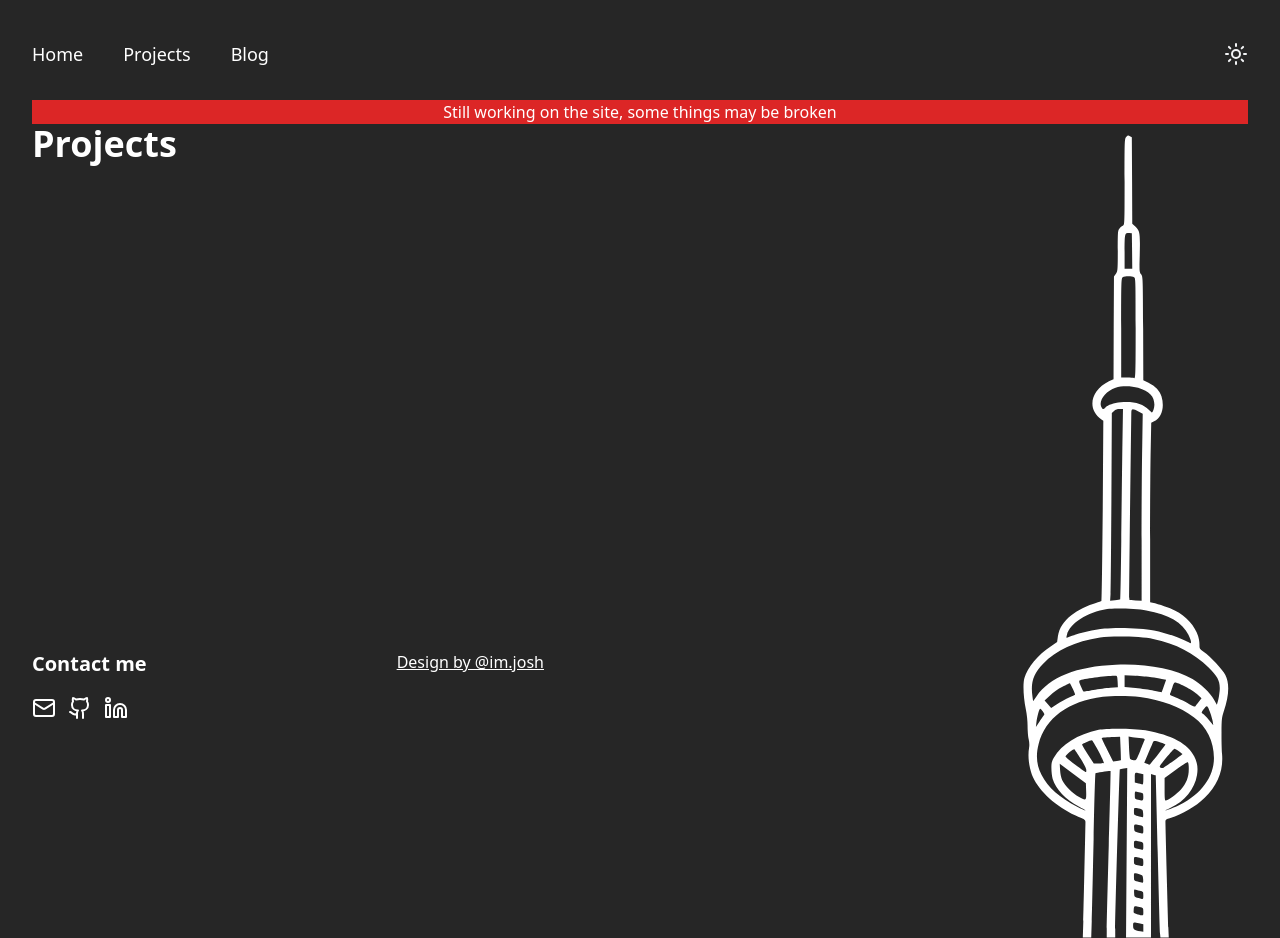
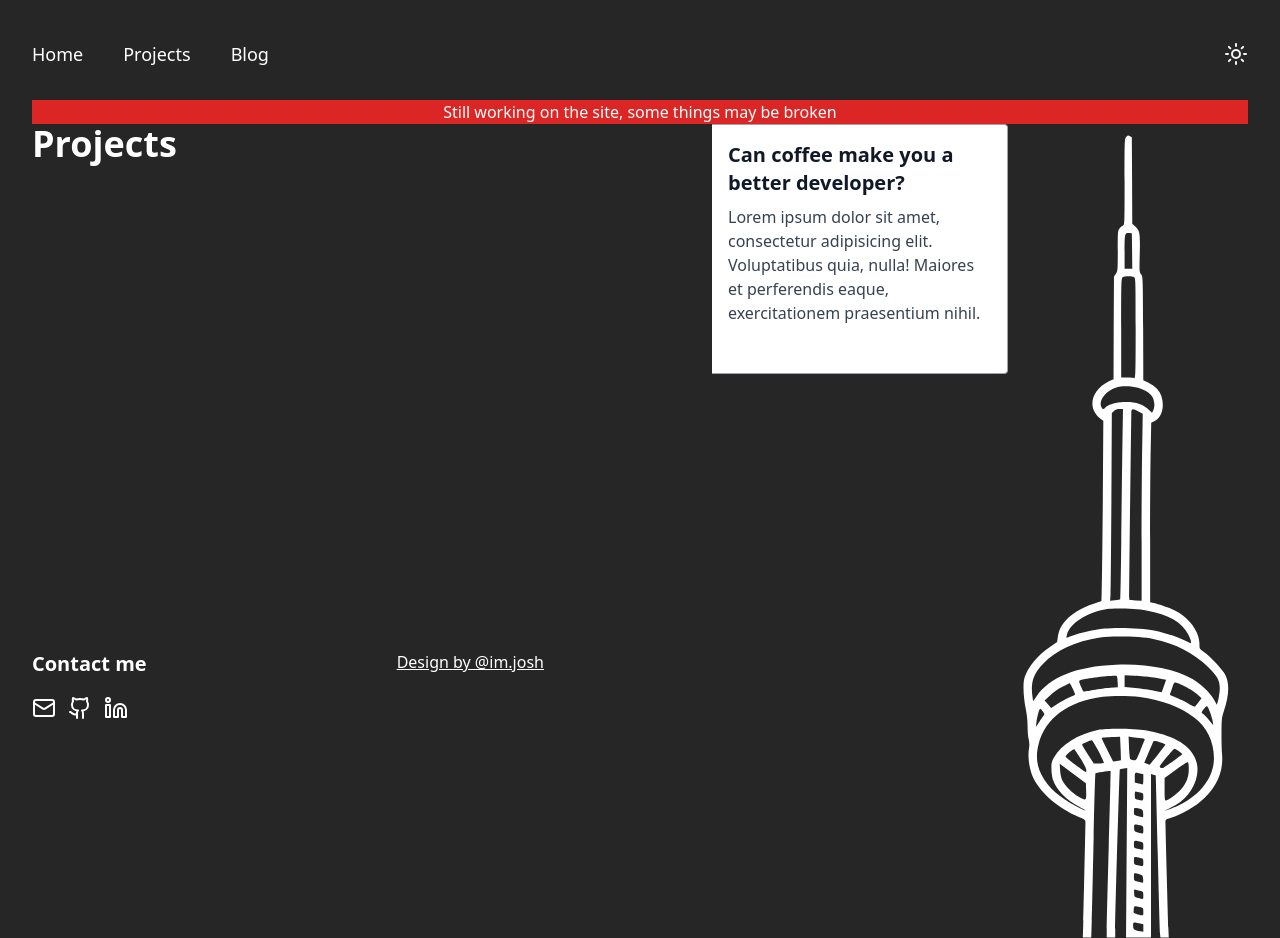
Before and after one commit to florinsalasan/another-portfolio, a Next.js app in the folder my-portfolio/: page /projects in a window 1280 px wide. Built offline with nearby package versions, Linux system fonts and the light colour scheme.

Commit message:
taking an example tailwind card and will modify it for my project section

```diff
--- /dev/null
+++ b/my-portfolio/app/components/projectCard.tsx
@@ -0,0 +1,15 @@
+
+export default function ProjectCard () {
+  return (
+    <div className="max-w-sm w-full lg:max-w-full lg:flex">
+      <div className="h-48 lg:h-auto lg:w-48 flex-none bg-cover rounded-t lg:rounded-t-none lg:rounded-l text-center overflow-hidden" title="Woman holding a mug">
+      </div>
+      <div className="border-r border-b border-l border-gray-400 lg:border-l-0 lg:border-t lg:border-gray-400 bg-white rounded-b lg:rounded-b-none lg:rounded-r p-4 flex flex-col justify-between leading-normal">
+        <div className="mb-8">
+          <div className="text-gray-900 font-bold text-xl mb-2">Can coffee make you a better developer?</div>
+          <p className="text-gray-700 text-base">Lorem ipsum dolor sit amet, consectetur adipisicing elit. Voluptatibus quia, nulla! Maiores et perferendis eaque, exercitationem praesentium nihil.</p>
+        </div>
+      </div>
+    </div>
+    )
+}
--- a/my-portfolio/app/projects/page.tsx
+++ b/my-portfolio/app/projects/page.tsx
@@ -1,6 +1,7 @@
 import CNTowerSvg from "../components/CNTowerSvg";
 import ToTopBtn from "../components/toTopBtn";
 import DropdownChecklist from "../components/dropdownChecklist";
+import ProjectCard from "../components/projectCard";
 
 export default async function Page() {
   let postTags: string[] = [];
@@ -10,6 +11,7 @@ export default async function Page() {
         <div className="prose dark:prose-invert w-full">
             <h1>Projects</h1>
         </div>
+        <ProjectCard />
         <CNTowerSvg />
         <ToTopBtn />
   </div>
```
